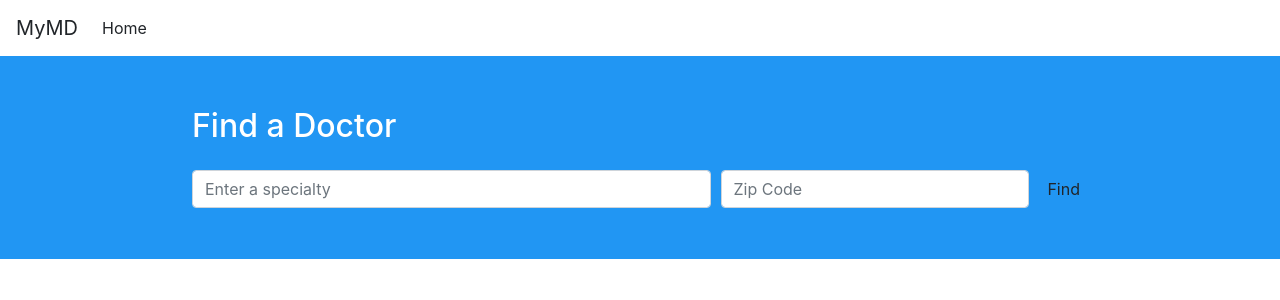
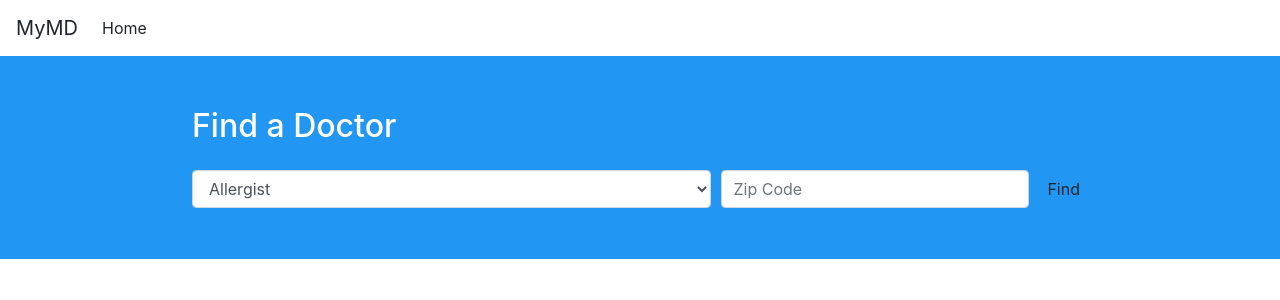
Before and after one commit to abecel22/myMD, a React (Create React App) app: page / in a window 1280 px wide. Shown: the top 300 px of the page. Built offline with nearby package versions, Linux system fonts and the light colour scheme.

Commit message:
Changed form to a select input and adjusted handling of input.

```diff
--- a/src/components/doctors.jsx
+++ b/src/components/doctors.jsx
@@ -23,7 +23,7 @@ class Doctors extends Component {
 
     handleChange = ({ currentTarget: input }) => {
         const formData = { ...this.state.formData };
-        formData[input.name] = input.value;
+        formData[input.name] = input.value.toLowerCase();
         this.setState({ formData });
     };
 
--- a/src/components/form.jsx
+++ b/src/components/form.jsx
@@ -6,13 +6,17 @@ class Form extends Component {
             <form onSubmit={this.props.onSubmit}>
                 <div className="form-row">
                     <div className="col-sm-7 mx-auto mt-2">
-                        <input
+                        <select
                             className="form-control"
                             id="specialty"
                             name="specialty"
                             placeholder="Enter a specialty"
                             onChange={this.props.onChange}
-                        />
+                        >
+                            <option>Allergist</option>
+                            <option>Cardiologist</option>
+                            <option>Pediatrician</option>
+                        </select>
                     </div>
 
                     <div className="col-sm mx-auto mt-2">
```
